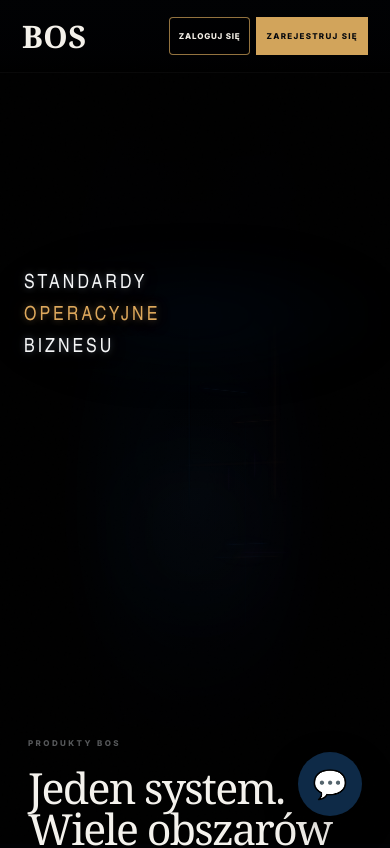
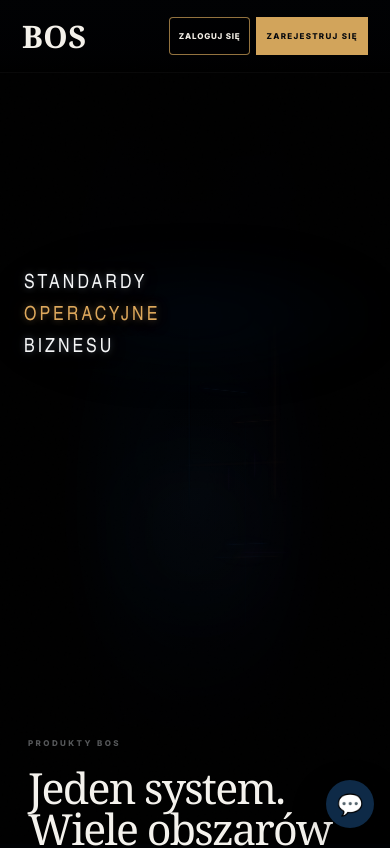
Before and after one commit to vernegroup/bos-platform, a Next.js app: page / in a window 390 px wide. Shown: the top 848 px of the page. Built offline with nearby package versions, Linux system fonts and the light colour scheme.

Commit message:
FIX prevent support widget from covering product rail

```diff
--- a/app/public-products.css
+++ b/app/public-products.css
@@ -92,6 +92,11 @@
 .bos-public-root .bos-product-modal-audience p{color:rgba(225,231,238,.58)}
 .bos-public-root .bos-product-modal-cta{background:#b8873e;color:#07111d}
 .bos-public-root .bos-product-modal-steps{border-color:rgba(255,255,255,.09)}
+/* Keep the fixed support control from covering the last rail item at narrow effective widths / browser zoom. */
+@media(max-width:1200px){
+  .bos-product-rail__track{padding-right:clamp(128px,12vw,168px)}
+  .bos-product-rail__track:after{right:clamp(128px,12vw,168px)}
+}
 @media(max-width:800px){
   .bos-product-rail{min-height:auto;padding:72px 0 84px}
   .bos-product-rail__intro{width:calc(100vw - 48px);margin-bottom:62px}
--- a/components/BOSSupport/BOSSupport.css
+++ b/components/BOSSupport/BOSSupport.css
@@ -216,3 +216,31 @@
     opacity:.92;
 
 }
+
+/* At narrow effective widths (including browser zoom), keep support compact and away from rail content. */
+@media (max-width:1200px){
+    .bos-support-widget{
+        right:16px;
+        bottom:16px;
+    }
+
+    .bos-support-button{
+        width:52px;
+        height:52px;
+        font-size:23px;
+    }
+
+    .bos-support-window{
+        right:16px;
+        bottom:80px;
+        width:min(360px,calc(100vw - 32px));
+    }
+}
+
+@media (max-width:520px){
+    .bos-support-button{
+        width:48px;
+        height:48px;
+        font-size:21px;
+    }
+}
```
